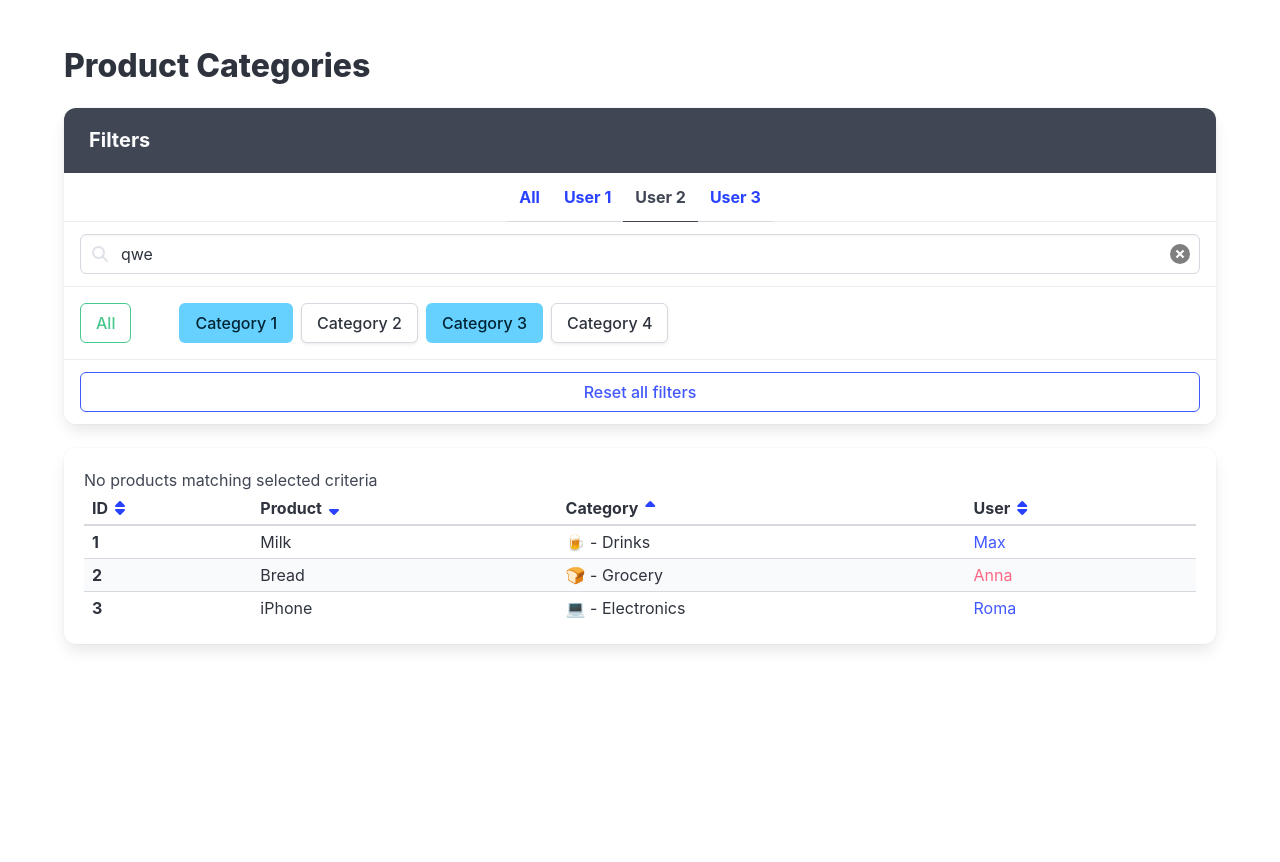
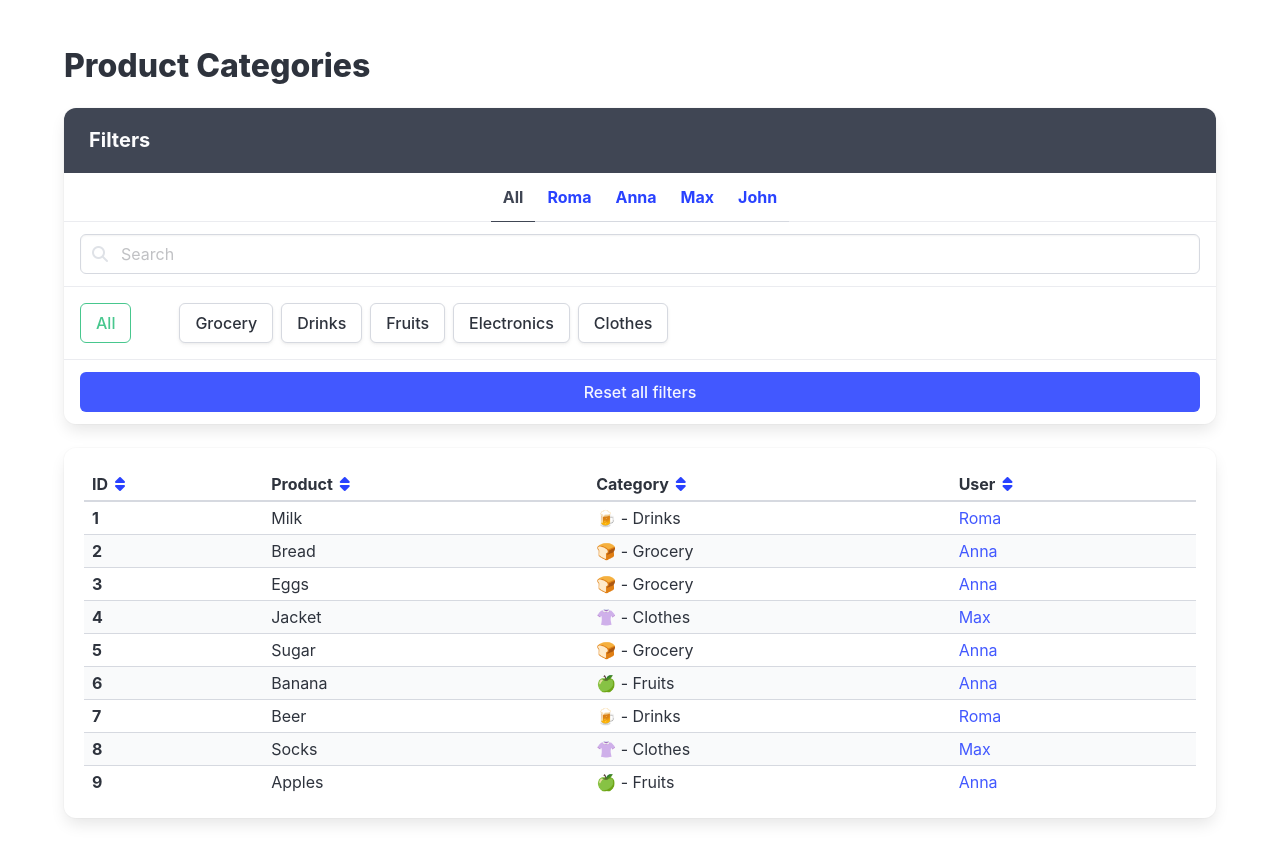
Before and after one commit to RTSaitama/apr25_practice, a React (Vite) app: page / in a window 1280 px wide. Shown: the top 862 px of the page. Before the commit the page ends 800 px from the top, so only its background shows below. Built offline with nearby package versions, Linux system fonts and the light colour scheme.

Commit message:
added all i could

```diff
--- a/package.json
+++ b/package.json
@@ -1,6 +1,6 @@
 {
   "name": "react_product-categories-practice",
-  "homepage": "react_product-categories-practice",
+  "homepage": "https://rtsaitama.github.io/apr25_practice/",
   "version": "0.1.0",
   "keywords": [],
   "author": "Mate Academy",
--- a/src/App.jsx
+++ b/src/App.jsx
@@ -1,248 +1,78 @@
-/* eslint-disable jsx-a11y/accessible-emoji */
-import React from 'react';
-import './App.scss';
+import React, { useState } from 'react';
+import { COLUMNS } from './Constants';
+import usersFromServer from './api/users';
+import categoriesFromServer from './api/categories';
+import productsFromServer from './api/products';
+import { Block } from './components/Block';
+import { TableContainer } from './components/TableContainer/TableContainer';
 
-// import usersFromServer from './api/users';
-// import categoriesFromServer from './api/categories';
-// import productsFromServer from './api/products';
+//  3 в 1 аррей
+export const productsWithCategories = productsFromServer.map(product => {
+  const category = categoriesFromServer.find(
+    category => category.id === product.categoryId,
+  );
 
-// const products = productsFromServer.map((product) => {
-//   const category = null; // find by product.categoryId
-//   const user = null; // find by category.ownerId
 
-//   return null;
-// });
+  const user = usersFromServer.find(
+    userFound => userFound.id === category.ownerId,
+  );
 
-export const App = () => (
-  <div className="section">
-    <div className="container">
-      <h1 className="title">Product Categories</h1>
+  return {
+    ...product,
+    owner: {
+      name: user.name,
+      sex: user.sex,
+      id: user.id,
+    },
+    category: {
+      title: category.title,
+      icon: category.icon,
+      id: category.id,
+    },
+  };
+});
 
-      <div className="block">
-        <nav className="panel">
-          <p className="panel-heading">Filters</p>
+export const App = () => {
+  const [searchValue, setSearchValue] = useState('');
+  const [selectedUser, setSelectedUser] = useState(null);
 
-          <p className="panel-tabs has-text-weight-bold">
-            <a
-              data-cy="FilterAllUsers"
-              href="#/"
-            >
-              All
-            </a>
 
-            <a
-              data-cy="FilterUser"
-              href="#/"
-            >
-              User 1
-            </a>
+  const filteredProducts = productsWithCategories.filter(product => {
+    const productName = product.name.toLowerCase();
 
-            <a
-              data-cy="FilterUser"
-              href="#/"
-              className="is-active"
-            >
-              User 2
-            </a>
+    return productName.includes(searchValue.toLowerCase());
+  })
 
-            <a
-              data-cy="FilterUser"
-              href="#/"
-            >
-              User 3
-            </a>
-          </p>
 
-          <div className="panel-block">
-            <p className="control has-icons-left has-icons-right">
-              <input
-                data-cy="SearchField"
-                type="text"
-                className="input"
-                placeholder="Search"
-                value="qwe"
-              />
+  const filteredFully = selectedUser
+    ? filteredProducts.filter(product => product.owner.id === selectedUser.id)
+    : filteredProducts;
 
-              <span className="icon is-left">
-                <i className="fas fa-search" aria-hidden="true" />
-              </span>
+  const handleSelectUser = user => {
+    if (user === 'all') {
+      setSelectedUser(null);
+    } else {
+      setSelectedUser(user);
+    }
+  };
 
-              <span className="icon is-right">
-                {/* eslint-disable-next-line jsx-a11y/control-has-associated-label */}
-                <button
-                  data-cy="ClearButton"
-                  type="button"
-                  className="delete"
-                />
-              </span>
-            </p>
-          </div>
+  return (
+    <div className="section">
+      <div className="container">
+        <h1 className="title">Product Categories</h1>
 
-          <div className="panel-block is-flex-wrap-wrap">
-            <a
-              href="#/"
-              data-cy="AllCategories"
-              className="button is-success mr-6 is-outlined"
-            >
-              All
-            </a>
+        <Block
+          searchValue={searchValue}
+          setSearchValue={setSearchValue}
+          selectedUser={selectedUser}
+          handleSelectUser={handleSelectUser}
+        />
 
-            <a
-              data-cy="Category"
-              className="button mr-2 my-1 is-info"
-              href="#/"
-            >
-              Category 1
-            </a>
-
-            <a
-              data-cy="Category"
-              className="button mr-2 my-1"
-              href="#/"
-            >
-              Category 2
-            </a>
-
-            <a
-              data-cy="Category"
-              className="button mr-2 my-1 is-info"
-              href="#/"
-            >
-              Category 3
-            </a>
-            <a
-              data-cy="Category"
-              className="button mr-2 my-1"
-              href="#/"
-            >
-              Category 4
-            </a>
-          </div>
-
-          <div className="panel-block">
-            <a
-              data-cy="ResetAllButton"
-              href="#/"
-              className="button is-link is-outlined is-fullwidth"
-            >
-              Reset all filters
-            </a>
-          </div>
-        </nav>
-      </div>
-
-      <div className="box table-container">
-        <p data-cy="NoMatchingMessage">
-          No products matching selected criteria
-        </p>
-
-        <table
-          data-cy="ProductTable"
-          className="table is-striped is-narrow is-fullwidth"
-        >
-          <thead>
-            <tr>
-              <th>
-                <span className="is-flex is-flex-wrap-nowrap">
-                  ID
-
-                  <a href="#/">
-                    <span className="icon">
-                      <i data-cy="SortIcon" className="fas fa-sort" />
-                    </span>
-                  </a>
-                </span>
-              </th>
-
-              <th>
-                <span className="is-flex is-flex-wrap-nowrap">
-                  Product
-
-                  <a href="#/">
-                    <span className="icon">
-                      <i data-cy="SortIcon" className="fas fa-sort-down" />
-                    </span>
-                  </a>
-                </span>
-              </th>
-
-              <th>
-                <span className="is-flex is-flex-wrap-nowrap">
-                  Category
-
-                  <a href="#/">
-                    <span className="icon">
-                      <i data-cy="SortIcon" className="fas fa-sort-up" />
-                    </span>
-                  </a>
-                </span>
-              </th>
-
-              <th>
-                <span className="is-flex is-flex-wrap-nowrap">
-                  User
-
-                  <a href="#/">
-                    <span className="icon">
-                      <i data-cy="SortIcon" className="fas fa-sort" />
-                    </span>
-                  </a>
-                </span>
-              </th>
-            </tr>
-          </thead>
-
-          <tbody>
-            <tr data-cy="Product">
-              <td className="has-text-weight-bold" data-cy="ProductId">
-                1
-              </td>
-
-              <td data-cy="ProductName">Milk</td>
-              <td data-cy="ProductCategory">🍺 - Drinks</td>
-
-              <td
-                data-cy="ProductUser"
-                className="has-text-link"
-              >
-                Max
-              </td>
-            </tr>
-
-            <tr data-cy="Product">
-              <td className="has-text-weight-bold" data-cy="ProductId">
-                2
-              </td>
-
-              <td data-cy="ProductName">Bread</td>
-              <td data-cy="ProductCategory">🍞 - Grocery</td>
-
-              <td
-                data-cy="ProductUser"
-                className="has-text-danger"
-              >
-                Anna
-              </td>
-            </tr>
-
-            <tr data-cy="Product">
-              <td className="has-text-weight-bold" data-cy="ProductId">
-                3
-              </td>
-
-              <td data-cy="ProductName">iPhone</td>
-              <td data-cy="ProductCategory">💻 - Electronics</td>
-
-              <td
-                data-cy="ProductUser"
-                className="has-text-link"
-              >
-                Roma
-              </td>
-            </tr>
-          </tbody>
-        </table>
+        <TableContainer
+          productsWithCategories={filteredFully}
+          columns={COLUMNS}
+        />
       </div>
     </div>
-  </div>
-);
+  );
+};
--- /dev/null
+++ b/src/Constants.js
@@ -0,0 +1 @@
+export const COLUMNS = ['ID', 'Product', 'Category', 'User'];
--- /dev/null
+++ b/src/components/Block.jsx
@@ -0,0 +1,100 @@
+import React from 'react';
+import categories from '../api/categories';
+import users from '../api/users';
+
+export const Block = ({
+  searchValue,
+  setSearchValue,
+  selectedUser,
+  handleSelectUser,
+}) => {
+  return (
+    <div className="block">
+      <nav className="panel">
+        <p className="panel-heading">Filters</p>
+
+        <p className="panel-tabs has-text-weight-bold">
+          <a
+            data-cy="FilterAllUsers"
+            href="#/"
+            className={selectedUser === null ? 'is-active' : ''}
+            onClick={() => handleSelectUser('all')}
+          >
+            All
+          </a>
+          {users.map(user => {
+            return (
+              <a
+                data-cy="FilterUser"
+                href="#/"
+                key={user.id}
+                className={selectedUser?.id === user.id ? 'is-active' : ''}
+                onClick={() => handleSelectUser(user)}
+              >
+                {user.name}
+              </a>
+            );
+          })}
+        </p>
+
+        <div className="panel-block">
+          <p className="control has-icons-left has-icons-right">
+            <input
+              data-cy="SearchField"
+              type="text"
+              className="input"
+              placeholder="Search"
+              value={searchValue}
+              onChange={ev => setSearchValue(ev.target.value)}
+            />
+
+            <span className="icon is-left">
+              <i className="fas fa-search" aria-hidden="true" />
+            </span>
+
+            {searchValue && (
+              <span
+                className="icon is-right"
+                onClick={() => setSearchValue('')}
+              >
+                <i className="fas fa-times-circle" aria-hidden="true" />
+              </span>
+            )}
+          </p>
+        </div>
+
+        <div className="panel-block is-flex-wrap-wrap">
+          <a
+            href="#/"
+            data-cy="AllCategories"
+            className="button is-success mr-6 is-outlined"
+          >
+            All
+          </a>
+          {categories.map(category => {
+            return (
+              <a
+                key={category.id}
+                data-cy="Category"
+                className="button mr-2 my-1"
+                href="#/"
+              >
+                {category.title}
+              </a>
+            );
+          })}
+        </div>
+
+        <div className="panel-block">
+          <a
+            data-cy="ResetAllButton"
+            href="#/"
+            className="button is-link is-fullwidth"
+          >
+            Reset all filters
+          </a>
+        </div>
+      </nav>
+    </div>
+  );
+};
--- /dev/null
+++ b/src/components/TableContainer/TableContainer.jsx
@@ -0,0 +1,55 @@
+import React from 'react';
+
+export const TableContainer = ({ productsWithCategories, columns }) => {
+  return (
+    <div className="box table-container">
+      {productsWithCategories.length === 0 && (
+        <p data-cy="NoMatchingMessage">No products </p>
+      )}
+
+      <table
+        data-cy="ProductTable"
+        className="table is-striped is-narrow is-fullwidth"
+      >
+        <thead>
+          <tr>
+            {columns.map(column => {
+              return (
+                <th key={column}>
+                  <span className="is-flex is-flex-wrap-nowrap">
+                    {column}
+
+                    <a href="#/">
+                      <span className="icon">
+                        <i data-cy="SortIcon" className="fas fa-sort" />
+                      </span>
+                    </a>
+                  </span>
+                </th>
+              );
+            })}
+          </tr>
+        </thead>
+
+        <tbody>
+          {productsWithCategories.map(product => {
+            return (
+              <tr data-cy="Product" key={product.id}>
+                <td className="has-text-weight-bold" data-cy="ProductId">
+                  {product.id}
+                </td>
+                <td data-cy="ProductName">{product.name}</td>
+                <td data-cy="ProductCategory">
+                  {product.category.icon} - {product.category.title}
+                </td>
+                <td data-cy="ProductUser" className="has-text-link">
+                  {product.owner.name}
+                </td>
+              </tr>
+            );
+          })}
+        </tbody>
+      </table>
+    </div>
+  );
+};
--- /dev/null
+++ b/src/components/TableContainer/index.js
@@ -0,0 +1 @@
+import { TableContainer } from './TableContainer';
--- /dev/null
+++ b/src/components/index.js
@@ -0,0 +1 @@
+import { Block } from './Block';
```
